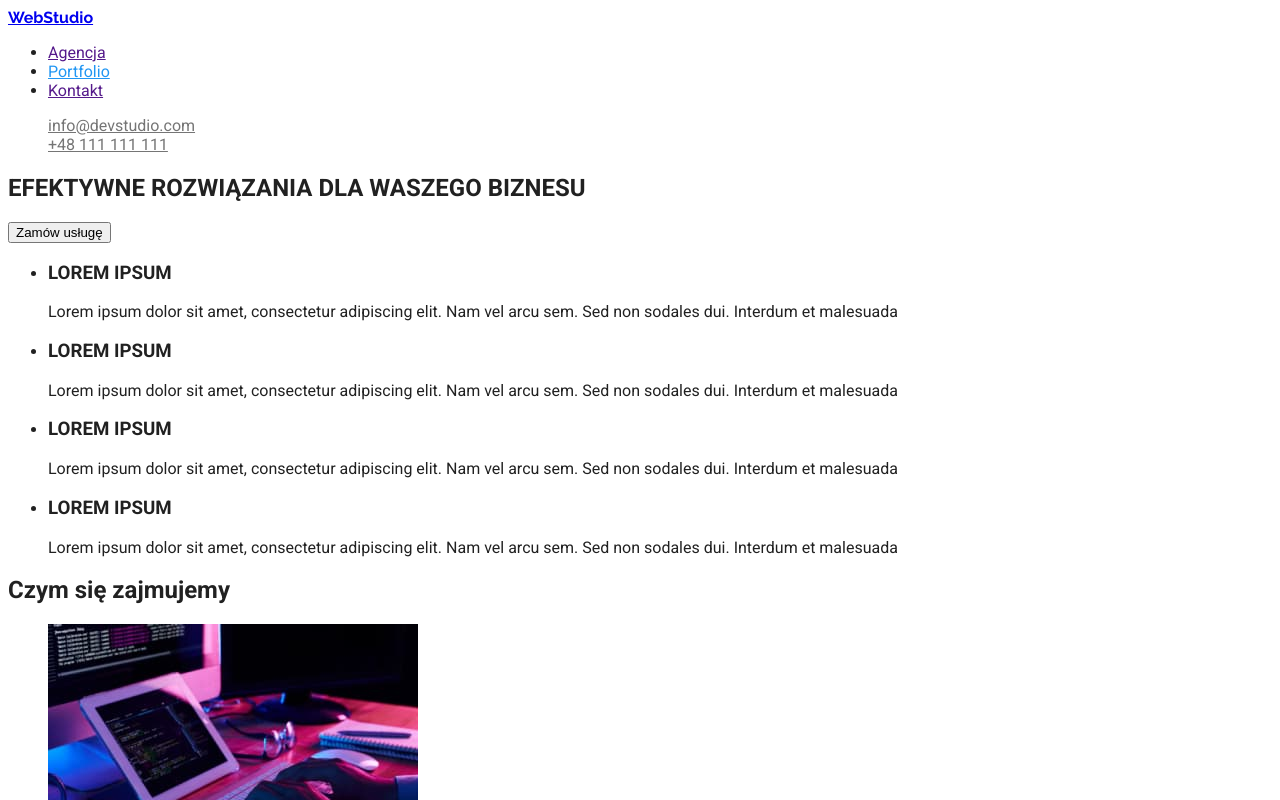
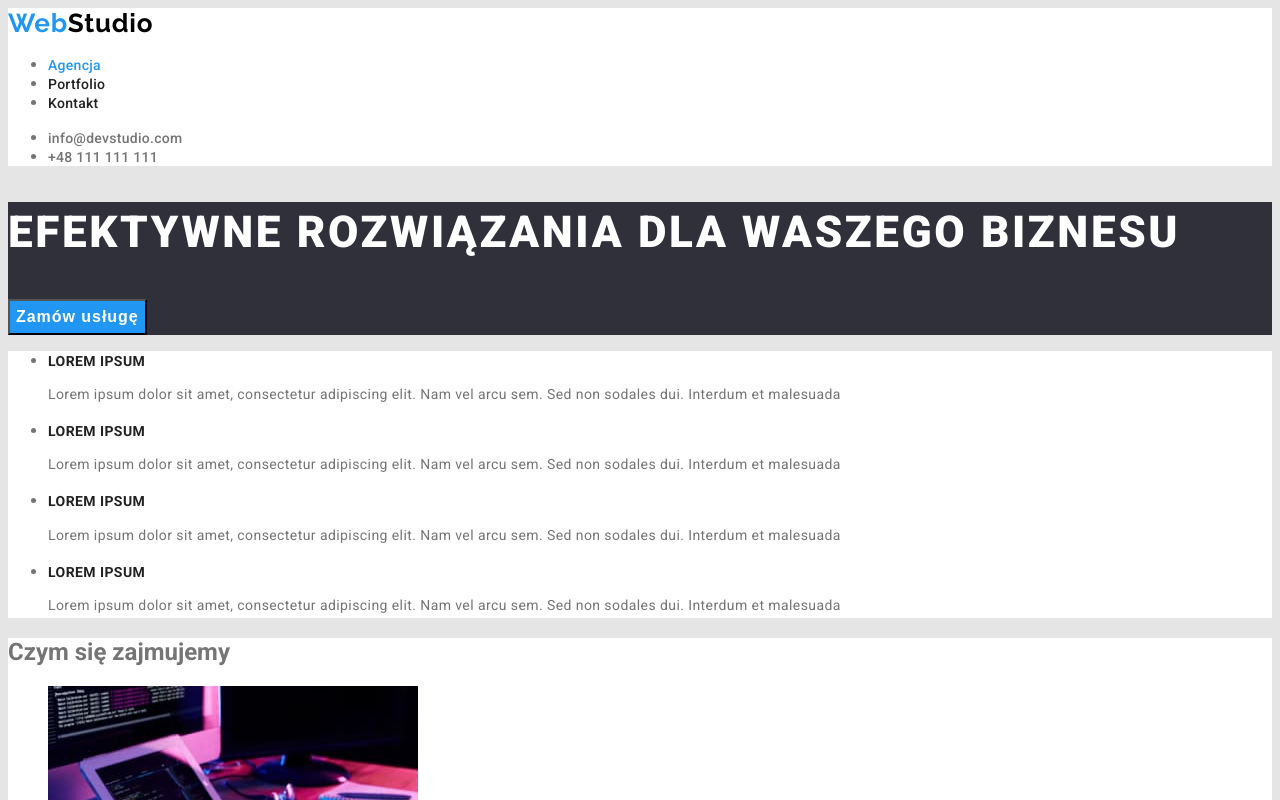
Before and after one commit to monika-czulak/goit-markup-hw-08, a plain HTML site: page index.html in a window 1280 px wide. Shown: the top 800 px of the page. Drawn offline with Linux system fonts and the light colour scheme.

Commit message:
styled index.html

```diff
--- a/css/styles.css
+++ b/css/styles.css
@@ -1,47 +1,104 @@
 :root {
-  --blue: #2196f3;
-  --links-header: #757575;
-  --links-footer: #ffffff99;
-  --p-color: #757575;
-  --h-color: #212121;
-  --white: #ffffff;
-  --background: #2f303a;
-  --filter-buttons: #f5f4fa;
+  --active-color: #2196f3;
+  --logo-color: #000000;
+  --links-color-header: #757575;
+  --links-color-footer: #ffffff99;
+  --text-color-main: #757575;
+  --text-color-secondary: #212121;
+  --bg-color-white: #ffffff;
+  --bg-color-lightgrey: #e5e5e5;
+  --bg-color-grey: #f5f4fa;
+  --bg-color-darkgrey: #2f303a;
+  --filter-buttons-color: #f5f4fa;
 }
 
 body {
   font-family: 'Roboto', sans-serif;
-  color: var(--h-color);
-  background-color: var(--white);
+  color: var(--text-color-main);
+  background-color: var(--bg-color-lightgrey);
+}
+.page-header {
+  background-color: var(--bg-color-white);
 }
 
 .logo {
   font-family: 'Raleway', sans-serif;
+  font-weight: 700;
+  font-size: 26px;
+  line-height: 1.174;
+  letter-spacing: 0.03em;
+  color: var(--logo-color);
+  text-decoration: none;
 }
 
-.order-button,
-.filter-buttons button {
+.logo-color {
+  color: var(--active-color);
+}
+
+.link {
+  text-decoration: none;
+}
+
+.nav-links .nav-link,
+.contact-links .contact-link {
+  font-weight: 500;
+  font-size: 14px;
+  line-height: 1.172;
+  letter-spacing: 0.02em;
+}
+.nav-links .nav-link {
+  color: var(--text-color-secondary);
+}
+
+.nav-links .current-tab {
+  color: var(--active-color);
+}
+
+.contact-links .contact-link {
+  color: var(--links-color-header);
+}
+
+.main-section {
+  background-color: var(--bg-color-darkgrey);
+}
+
+.main-section .main-title {
+  font-weight: 900;
+  font-size: 44px;
+  line-height: 1.364;
+  letter-spacing: 0.06em;
+  color: var(--bg-color-white);
+}
+
+.main-section .btn {
+  font-weight: 700;
+  font-size: 16px;
+  line-height: 1.875;
+  letter-spacing: 0.06em;
+  color: var(--bg-color-white);
+  background-color: var(--active-color);
+}
+
+.btn {
   cursor: pointer;
 }
 
-.current-tab {
-  color: var(--blue);
+.text-section,
+.services-section {
+  background-color: var(--bg-color-white)
 }
 
-.nav-links a:hover,
-.contact-links a:hover,
-.contact-links:hover {
-  color: var(--blue);
+.text-list .text-title {
+  font-weight: 700;
+  font-size: 14px;
+  line-height: 1.172;
+  letter-spacing: 0.03em;
+  color: var(--text-color-secondary)
 }
 
-.contact-links a {
-  color: var(--links-header);
+.text-list .normal-text {
+  font-weight: 400;
+  font-size: 14px;
+  line-height: 1.714;
+  letter-spacing: 0.03em;
 }
-
-.contact-links {
-  color: var(--links-footer);
-}
-
-.contact {
-  font-style: normal;
-}
--- a/index.html
+++ b/index.html
@@ -16,103 +16,103 @@
 
 <body>
     <header class="page-header">
-        <a href="index.html" class="logo">WebStudio</a>
+        <a href="index.html" class="link logo"><span class="logo-color">Web</span>Studio</a>
         <nav>
             <ul class="nav-links">
-                <li><a href="" class="nav-link">Agencja</a></li>
-                <li><a href="portfolio.html" class="nav-link current-tab">Portfolio</a></li>
-                <li><a href="" class="nav-link">Kontakt</a></li>
+                <li><a href="index.html" class="link nav-link current-tab">Agencja</a></li>
+                <li><a href="portfolio.html" class="link nav-link">Portfolio</a></li>
+                <li><a href="" class="link nav-link">Kontakt</a></li>
             </ul>
         </nav>
         <ul class="contact-links">
-            <li><a href="mailto:info@devstudio.com" class="contact-link">info@devstudio.com</a></li>
-            <li><a href="tel:+48111111111" class="contact-link">+48 111 111 111</a></li>
+            <li><a href="mailto:info@devstudio.com" class="link contact-link">info@devstudio.com</a></li>
+            <li><a href="tel:+48111111111" class="link contact-link">+48 111 111 111</a></li>
         </ul>
     </header>
 
     <main class="page-main">
         <section class="main-section">
             <h1 class="main-title">EFEKTYWNE ROZWIĄZANIA DLA WASZEGO BIZNESU</h1>
-            <button type="button" class="order-btn">Zamów usługę</button>
+            <button type="button" class="btn">Zamów usługę</button>
         </section>
-        <section>
-            <ul>
+        <section class="text-section">
+            <ul class="text-list">
                 <li>
-                    <h3>LOREM IPSUM</h3>
+                    <h3 class="text-title">LOREM IPSUM</h3>
                     <p class="normal-text">Lorem ipsum dolor sit amet, consectetur adipiscing elit. Nam vel arcu sem.
                         Sed non sodales dui.
                         Interdum et malesuada</p>
                 </li>
                 <li>
-                    <h3>LOREM IPSUM</h3>
+                    <h3 class="text-title">LOREM IPSUM</h3>
                     <p class="normal-text">Lorem ipsum dolor sit amet, consectetur adipiscing elit. Nam vel arcu sem.
                         Sed non sodales dui.
                         Interdum et malesuada</p>
                 </li>
                 <li>
-                    <h3>LOREM IPSUM</h3>
+                    <h3 class="text-title">LOREM IPSUM</h3>
                     <p class="normal-text">Lorem ipsum dolor sit amet, consectetur adipiscing elit. Nam vel arcu sem.
                         Sed non sodales dui.
                         Interdum et malesuada</p>
                 </li>
                 <li>
-                    <h3>LOREM IPSUM</h3>
+                    <h3 class="text-title">LOREM IPSUM</h3>
                     <p class="normal-text">Lorem ipsum dolor sit amet, consectetur adipiscing elit. Nam vel arcu sem.
                         Sed non sodales dui.
                         Interdum et malesuada</p>
                 </li>
             </ul>
         </section>
-        <section>
-            <h2>Czym się zajmujemy</h2>
-            <ul>
+        <section class="services-section">
+            <h2 class="section-title">Czym się zajmujemy</h2>
+            <ul class="services-list">
                 <li>
-                    <img src="images/img-computer.jpg" alt="pisanie kodu na komputerze" width="370" height="294">
+                    <img src="images/img-computer.jpg" alt="programowanie" width="370" height="294">
                 </li>
                 <li>
                     <img src="images/img-smartfon.jpg" alt="tworzenie aplikacji mobilnej" width="370" height="294">
                 </li>
                 <li>
-                    <img src="images/img-tablet.jpg" alt="paleta kolorów na tablecie" width="370" height="294">
+                    <img src="images/img-tablet.jpg" alt="projektowanie" width="370" height="294">
                 </li>
             </ul>
         </section>
-        <section>
-            <h2>Nasz zespół</h2>
-            <ul>
+        <section class="team-section">
+            <h2 class="section-title">Nasz zespół</h2>
+            <ul class="team-list">
                 <li>
-                    <figure>
+                    <figure class="team-card">
                         <img src="images/img-team1.jpg" alt="mężczyzna w brązowej koszuli" width="270" height="260">
                         <figcaption>
-                            <p class="caption">John Doe</p>
-                            <p class="normal-text"">Product Designer</p>
+                            <p class="team-card-name">John Doe</p>
+                            <p class="team-card-profession">Product Designer</p>
                         </figcaption>
                     </figure>
                 </li>
                 <li>
-                    <figure>
+                    <figure class="team-card">
                         <img src=" images/img-team2.jpg" alt="kobieta w czarnym żakiecie" width="270" height="260">
                         <figcaption>
-                                <p class="caption">John Doe</p>
-                                <p class="normal-text">Frontend Developer</p>
+                            <p class="team-card-name">John Doe</p>
+                            <p class="team-card-profession">Frontend Developer</p>
                         </figcaption>
                     </figure>
                 </li>
                 <li>
-                    <figure>
+                    <figure class="team-card">
                         <img src="images/img-team3.jpg" alt="mężczyzna w błękitnej koszuli" width="270" height="260">
                         <figcaption>
-                            <p class="caption">John Doe</p>
-                            <p class="normal-text">Marketing</p>
+                            <p class="team-card-name">John Doe</p>
+                            <p class="team-card-profession">Marketing</p>
                         </figcaption>
                     </figure>
                 </li>
                 <li>
-                    <figure>
+                    <figure class="team-card">
                         <img src="images/img-team4.jpg" alt="mężczyzna w czarnej koszulce" width="270" height="260">
                         <figcaption>
-                            <p class="caption">John Doe</p>
-                            <p class="normal-text">UI Designer</p>
+                            <p class="team-card-name">John Doe</p>
+                            <p class="team-card-profession">UI Designer</p>
                         </figcaption>
                     </figure>
                 </li>
@@ -121,11 +121,11 @@
     </main>
 
     <footer class="page-footer">
-        <a href="index.html" class="logo">WebStudio</a>
+        <a href="index.html" class="link logo">WebStudio</a>
         <address class="address">
             <p class="contact">m. Warszawa, Aleje Jerozolimskie 21</p>
-            <a href="mailto:info@devstudio.com" class="contact-link">info@devstudio.com</a><br>
-            <a href="tel:+48111111111" class="contact-link">+48 111 111 111</a>
+            <a href="mailto:info@devstudio.com" class="link contact-link">info@devstudio.com</a><br>
+            <a href="tel:+48111111111" class="link contact-link">+48 111 111 111</a>
         </address>
     </footer>
 </body>
```
Also changed, not shown: portfolio.html (+39 -39 lines). Lines whose indentation alone changed are shown as unchanged.
